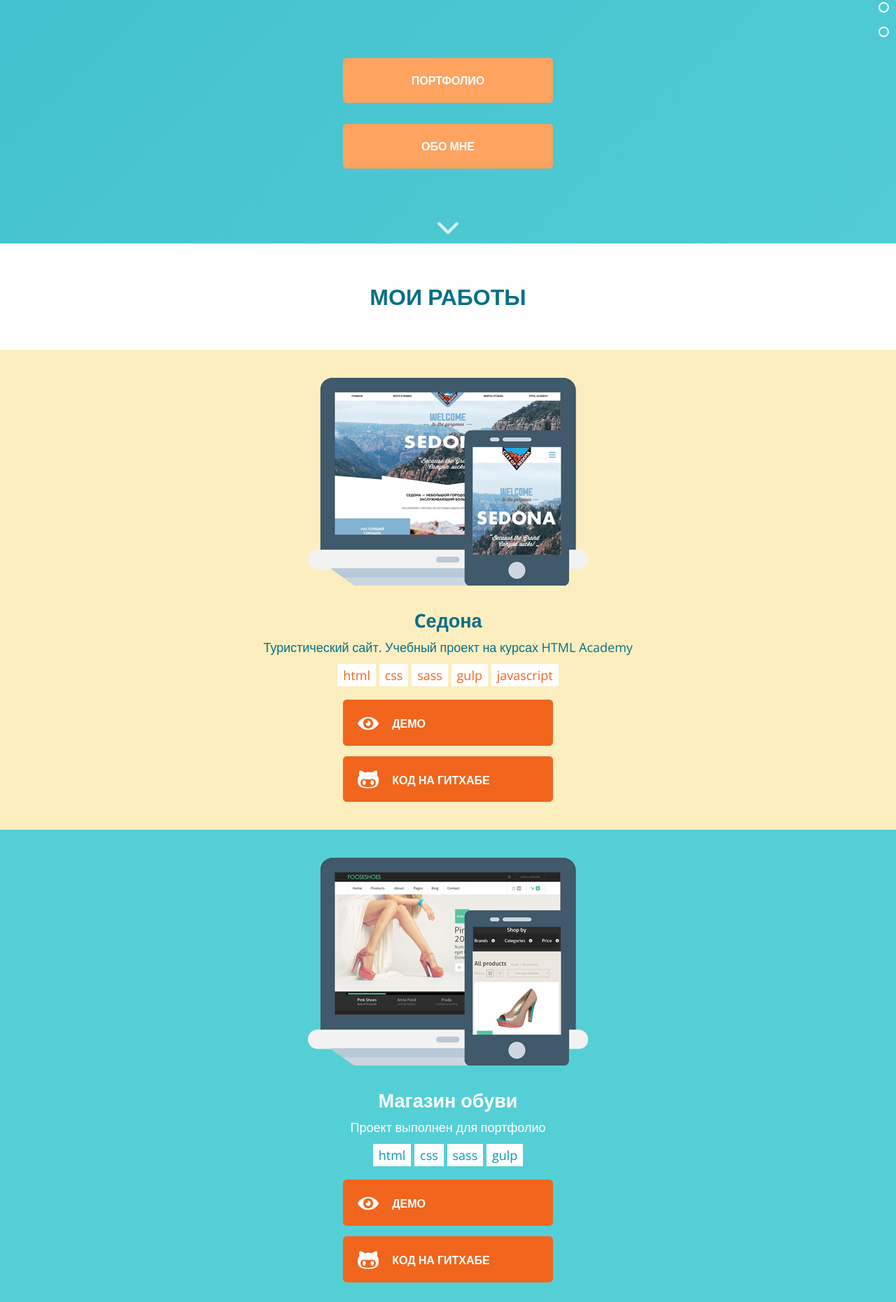
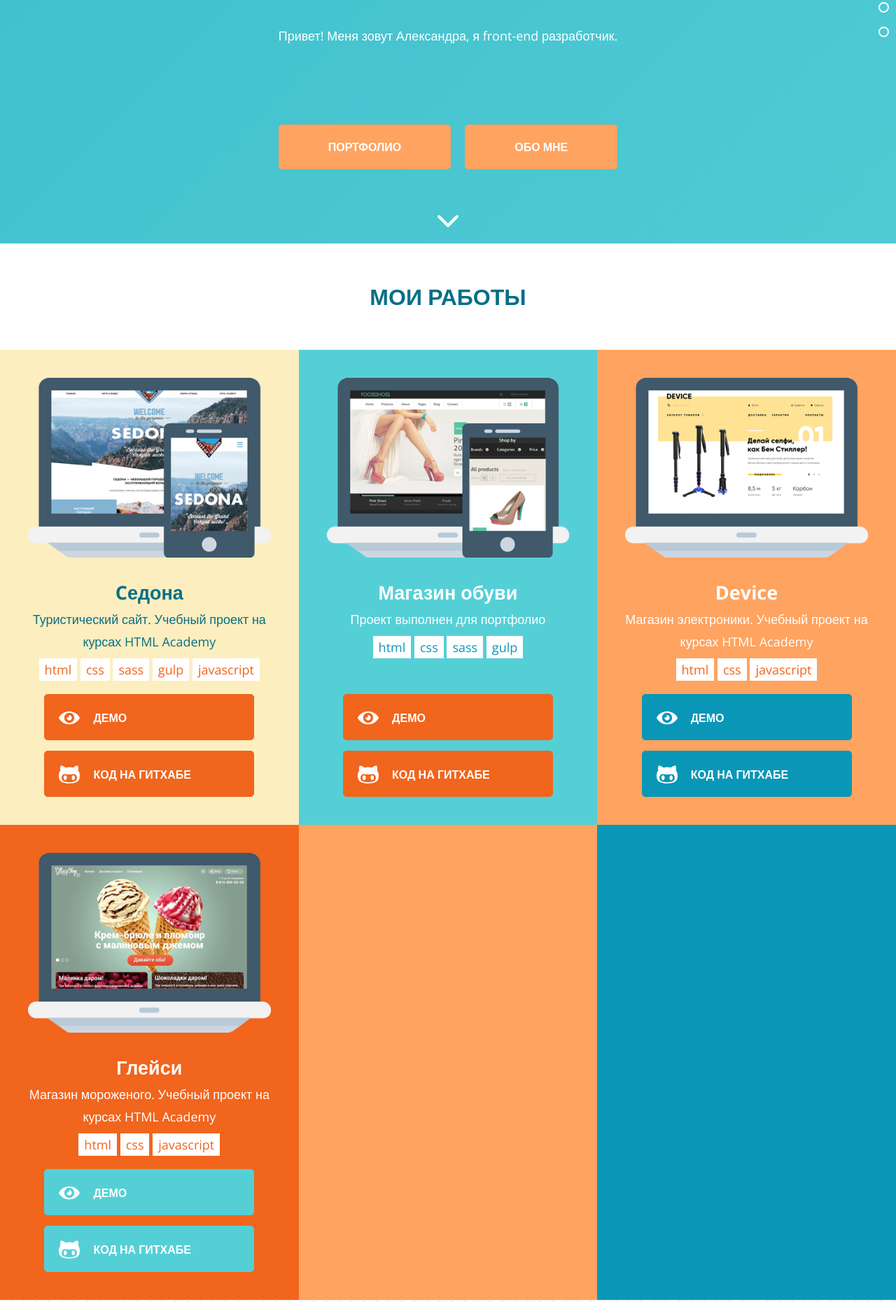
Before and after one commit to Giddy-Aunt/giddy-aunt.github.io, a website: page index.html in a window 1280 px wide. Shown: the part 452-2313 px from the top of the page at 70% size. Drawn offline with nearby package versions, Linux system fonts and the light colour scheme.

Commit message:
Адаптивность

```diff
--- a/index.html
+++ b/index.html
@@ -39,23 +39,24 @@
             <section id="portfolio" class="portfolio">
                 <h2 class="section-title section-title--portfolio">Мои работы</h2>
                 <ul class="portfolio__works-list">
-                    <li class="portfolio__item portfolio__item--sedona">
-                        <div class="portfolio__image">
+                    <li class="portfolio__item">
+                        <div class="work work--sedona">
+                        <div class="work__image">
                             <img src="img/preview-sedona.png" width="400" height="297">
                         </div>
 
-                        <div class="portfolio__caption">
+                        <div class="work__caption">
                             <h2>Cедона</h2>
                             <p>Туристический сайт. Учебный проект на курсах HTML Academy</p>
-                            <ul class="portfolio__technologies">
-                                <li class="portfolio__technologies-item">html</li>
-                                <li class="portfolio__technologies-item">css</li>
-                                <li class="portfolio__technologies-item">sass</li>
-                                <li class="portfolio__technologies-item">gulp</li>
-                                <li class="portfolio__technologies-item">javascript</li>
+                            <ul class="work__technologies">
+                                <li class="work__technologies-item">html</li>
+                                <li class="work__technologies-item">css</li>
+                                <li class="work__technologies-item">sass</li>
+                                <li class="work__technologies-item">gulp</li>
+                                <li class="work__technologies-item">javascript</li>
                             </ul>
                         </div>
-                        <div class="portfolio__links">
+                        <div class="work__links">
                             <a class="btn  btn--portfolio" href="https://giddy-aunt.github.io/sedona/">
                                 <svg  class="btn__icon" xmlns="http://www.w3.org/2000/svg" width="30" height="30"><use xmlns="http://www.w3.org/2000/svg" xlink:href="#icon-look"></use></svg>
                                 <span  class="btn__text">Демо</span>
@@ -65,22 +66,24 @@
                                 <span class="btn__text">Код на Гитхабе</span>
                             </a>
                         </div>
+                        </div>
                     </li>
-                    <li class="portfolio__item portfolio__item--fooseshoes">
-                        <div class="portfolio__image">
+                    <li class="portfolio__item">
+                        <div class="work  work--fooseshoes">
+                        <div class="work__image">
                             <img src="img/preview-fooseshoes.png" width="400" height="297">
                         </div>
-                        <div class="portfolio__caption">
+                        <div class="work__caption">
                             <h2>Магазин обуви</h2>
                             <p>Проект выполнен для портфолио</p>
-                            <ul class="portfolio__technologies">
-                                <li class="portfolio__technologies-item">html</li>
-                                <li class="portfolio__technologies-item">css</li>
-                                <li class="portfolio__technologies-item">sass</li>
-                                <li class="portfolio__technologies-item">gulp</li>
+                            <ul class="work__technologies">
+                                <li class="work__technologies-item">html</li>
+                                <li class="work__technologies-item">css</li>
+                                <li class="work__technologies-item">sass</li>
+                                <li class="work__technologies-item">gulp</li>
                             </ul>
                         </div>
-                        <div class="portfolio__links">
+                        <div class="work__links">
                             <a class="btn  btn--portfolio" href="https://giddy-aunt.github.io/FooseShoes/">
                                 <svg  class="btn__icon" xmlns="http://www.w3.org/2000/svg" width="30" height="30"><use xmlns="http://www.w3.org/2000/svg" xlink:href="#icon-look"></use></svg>
                                 <span  class="btn__text">Демо</span>
@@ -90,23 +93,25 @@
                                 <span class="btn__text" >Код на Гитхабе</span>
                             </a>
                         </div>
+                        </div>
                     </li>
 
-                    <li class="portfolio__item portfolio__item--device">
-                        <div class="portfolio__image">
+                    <li class="portfolio__item">
+                        <div class="work  work--device">
+                        <div class="work__image">
                             <img src="img/preview-device.png" width="400" height="297">
                         </div>
 
-                        <div class="portfolio__caption">
+                        <div class="work__caption">
                             <h2>Device</h2>
                             <p>Магазин электроники. Учебный проект на курсах HTML Academy</p>
-                            <ul class="portfolio__technologies">
-                                <li class="portfolio__technologies-item">html</li>
-                                <li class="portfolio__technologies-item">css</li>
-                                <li class="portfolio__technologies-item">javascript</li>
+                            <ul class="work__technologies">
+                                <li class="work__technologies-item">html</li>
+                                <li class="work__technologies-item">css</li>
+                                <li class="work__technologies-item">javascript</li>
                             </ul>
                         </div>
-                        <div class="portfolio__links">
+                        <div class="work__links">
                             <a class="btn btn--portfolio" href="https://giddy-aunt.github.io/177129-device">
                                 <svg  class="btn__icon" xmlns="http://www.w3.org/2000/svg" width="30" height="30"><use xmlns="http://www.w3.org/2000/svg" xlink:href="#icon-look"></use></svg>
                                 <span  class="btn__text">Демо</span>
@@ -116,22 +121,24 @@
                                     <span class="btn__text" >Код на Гитхабе</span>
                             </a>
                         </div>
+                        </div>
                     </li>
 
-                    <li class="portfolio__item portfolio__item--gllacy">
-                        <div class="portfolio__image">
+                    <li class="portfolio__item">
+                        <div class="work work--gllacy">
+                        <div class="work__image">
                             <img src="img/preview-gllacy.png" width="400" height="297">
                         </div>
-                        <div class="portfolio__caption">
+                        <div class="work__caption">
                             <h2>Глейси</h2>
                             <p>Магазин мороженого. Учебный проект на курсах HTML Academy</p>
-                            <ul class="portfolio__technologies">
-                                <li class="portfolio__technologies-item">html</li>
-                                <li class="portfolio__technologies-item">css</li>
-                                <li class="portfolio__technologies-item">javascript</li>
+                            <ul class="work__technologies">
+                                <li class="work__technologies-item">html</li>
+                                <li class="work__technologies-item">css</li>
+                                <li class="work__technologies-item">javascript</li>
                             </ul>
                         </div>
-                        <div class="portfolio__links">
+                        <div class="work__links">
                             <a class="btn btn--portfolio" href="http://giddy-aunt.github.io/gllacy">
                                 <svg  class="btn__icon" xmlns="http://www.w3.org/2000/svg" width="30" height="30"><use xmlns="http://www.w3.org/2000/svg" xlink:href="#icon-look"></use></svg>
                                 <span  class="btn__text">Демо</span>
@@ -141,11 +148,12 @@
                                     <span class="btn__text" >Код на Гитхабе</span>
                             </a>
                         </div>
+                        </div>
                     </li>
 
-
                     <li class="portfolio__item">
-
+                    </li>
+                    <li class="portfolio__item">
                     </li>
                     <li class="portfolio__item">
                     </li>
@@ -159,6 +167,7 @@
                 <div class="resume__links">
                     <a class="btn  btn--resume" href="https://rostov.hh.ru/resume/2052f656ff031a389a0039ed1f443059483851">Скачать резюме</a>
                 </div>
+                <div class = "resume__inner">
                 <div class="resume__about-me">
                     <h2 class="section-title section-title--resume">Обо мне</h2>
                     <div class="contacts">
@@ -181,7 +190,7 @@
                         <li class="certificate">
                             <a class="certificate__link" href="https://assets.htmlacademy.ru/certificates/intensive/30/177129.pdf">
                                 <div class="certificate__img-wrapper">
-                                    <img class="certificate__img" src="img/certificate-3.jpg" width="240" alt="Продвинутый HTML и&nbsp;CSS #9">
+                                    <img class="certificate__img" src="img/certificate-3.jpg" width="270" alt="Продвинутый HTML и&nbsp;CSS #9">
                                 </div>
                                 <div class="certificate__text">
                                     <span class="certificate__name">HTML&nbsp;Academy : Продвинутый&nbsp;HTML и&nbsp;CSS #9</span>
@@ -191,7 +200,7 @@
                         <li class="certificate">
                             <a class="certificate__link" href="https://assets.htmlacademy.ru/certificates/intensive/28/177129.pdf">
                                 <div class="certificate__img-wrapper">
-                                    <img class="certificate__img" src="img/certificate-2.jpg" width="240" alt="Базовый JavaScript #6">
+                                    <img class="certificate__img" src="img/certificate-2.jpg" width="270" alt="Базовый JavaScript #6">
                                 </div>
                                 <div class="certificate__text">
                                     <span class="certificate__name">HTML&nbsp;Academy : Базовый&nbsp;JavaScript #6</span>
@@ -201,7 +210,7 @@
                         <li class="certificate">
                             <a class="certificate__link" href="https://assets.htmlacademy.ru/certificates/intensive/22/177129.pdf">
                                 <div class="certificate__img-wrapper">
-                                    <img class="certificate__img" src="img/certificate-1.jpg" width="240" alt="Базовый HTML и&nbsp;CSS #13">
+                                    <img class="certificate__img" src="img/certificate-1.jpg" width="270" alt="Базовый HTML и&nbsp;CSS #13">
                                 </div>
                                 <div class="certificate__text">
                                     <span class="certificate__name">HTML&nbsp;Academy : Базовый&nbsp;HTML и&nbsp;CSS #13</span>
@@ -255,6 +264,7 @@
                         </li>
                     </ul>
                 </div>
+            </div>
             </section>
         </main>
         <footer class="page-footer">
--- a/sass/blocks/first-screen.scss
+++ b/sass/blocks/first-screen.scss
@@ -27,8 +27,7 @@
 }
 
 .intro__photo {
-  width: 200px;
-  height: 200px;
+  @include size(200px);
   margin: 0 auto;
 
   border-radius: 50%;
@@ -39,3 +38,23 @@
 .intro__btns {
   text-align: center;
 }
+
+@media #{$tablet-widths} {
+  .intro__photo {
+    @include size(300px);
+  }
+
+  .intro__btns {
+    display: flex;
+    flex-direction: row;
+
+    & .btn {
+      flex-grow: 1;
+      max-width: 300px;
+      &:first-child {
+        margin-right: 20px;
+      }
+    }
+
+  }
+}
--- a/sass/blocks/portfolio.scss
+++ b/sass/blocks/portfolio.scss
@@ -1,10 +1,9 @@
 .portfolio {
-  min-height: 100vh;
+  //min-height: 100vh;
 }
 
 .portfolio__works-list {
   @include list-reset;
-  min-height: calc(100vh - 24px);
 
   & a {
     color: inherit;
@@ -13,7 +12,6 @@
 
 .portfolio__item {
   position: relative;
-  padding: 40px;
   color: white;
 
   &:nth-child(8n+1),
@@ -24,10 +22,6 @@
       color: $text-color;
       border-color: $text-color;
       @include colorchange($text-color, transparent, $contrast, white, $contrast-lighter, white);
-
-      /*& .btn__icon {
-        fill: $text-color;
-      }*/
     }
 
   }
@@ -36,7 +30,7 @@
   &:nth-child(8n+8) {
     background-color: $prime-lighter;
 
-    & .portfolio__technologies-item {
+    & .work__technologies-item {
       color: $prime;
     }
 
@@ -65,7 +59,7 @@
   &:nth-child(8n+6) {
     background-color: $prime;
 
-    & .portfolio__technologies-item {
+    & .work__technologies-item {
       color: $prime;
     }
 
@@ -85,19 +79,41 @@
 
 }
 
-.portfolio__technologies {
-  @include list-reset;
+
+@media #{$tablet-widths} {
+  .portfolio__works-list {
+    display: flex;
+    flex-direction: row;
+    flex-wrap: wrap;
+  }
+
+  .portfolio__item {
+    width: 50%;
+    display: flex;
+    flex-direction: row;
+    align-items: stretch;
+  }
+
+  .work {
+    display: flex;
+    flex-direction: column;
+    justify-content: flex-start;
+    align-items: stretch;
+  }
+
+  .work__links {
+    margin-top: auto;
+  }
 }
 
-.portfolio__technologies-item {
-  display: inline-block;
-  margin: 4px 0;
-  background-color: white;
-  padding: 0 8px;
-  color: $contrast;
+@media #{$desktop-widths} {
+  .portfolio__item {
+    width: 33.33%;
+  }
 }
 
-.portfolio__link {
-
-
+@media #{$larger-widths} {
+  .portfolio__item {
+    width: 25%;
+  }
 }
--- a/sass/blocks/progress-bar.scss
+++ b/sass/blocks/progress-bar.scss
@@ -47,7 +47,7 @@
   position: absolute;
   display: block;
   right: 0;
-  top: -43px;
+  top: -40px;
   padding: 0 4px;
   min-width: 44px;
   color: white;
@@ -61,7 +61,7 @@
   &::after {
     content: "";
     position: absolute;
-    bottom: -19px;
+    bottom: -18px;
     left: 12px;
 
     @include triangle(down, 10px, $text-color);
--- /dev/null
+++ b/sass/blocks/work.scss
@@ -0,0 +1,78 @@
+.work {
+padding: 40px;
+}
+
+.work__technologies {
+  @include list-reset;
+}
+
+.work__technologies-item {
+  display: inline-block;
+  margin: 4px 0;
+  background-color: white;
+  padding: 0 8px;
+  color: $contrast;
+}
+
+@media #{$tablet-widths} and (hover: hover) {
+
+  .work__links {
+    position: absolute;
+    left: 0;
+    right: 0;
+    top: calc(50% - 66px - 15px);
+    opacity: 0;
+    transition: opacity 0.5s;
+  }
+
+    .work__caption,
+    .work__image {
+      transition: opacity 0.5s;
+    }
+
+  /*.btn--portfolio {
+    width: 100px;
+    min-width: 100px;
+    height: 100px;
+    padding: 5px;
+    margin: 0;
+    border-radius: 0;
+    position: absolute !important;
+    border: 4px solid white;
+
+    &:first-child {
+      top: -4px;
+      left: -4px;
+    }
+
+    &:last-child {
+      right: -4px;
+      bottom: -4px;
+    }
+
+    & span,
+    & svg {
+     display: block;
+     transform: rotate(45deg);
+    }
+  }
+*/
+  .work {
+
+    &:hover {
+      .work__links {
+        opacity: 1;
+        /*width: 200px;
+        height: 200px;
+        border: 4px solid white;
+        margin: auto;
+        transform: rotate3d(0,0,1,-45deg) scale3d(1,1,1);*/
+        }
+
+      .work__caption,
+      .work__image {
+        opacity: 0;
+      }
+    }
+  }
+}
--- a/sass/mixins.scss
+++ b/sass/mixins.scss
@@ -22,13 +22,12 @@
 
 @mixin container {
   min-width: 320px;
-  max-width: 600px;
   width: auto;
   margin: 0 auto;
   padding: 0 20px;
 
   @media #{$desktop-widths} {
-  max-width: $desktop-width;
+  max-width: $larger-width;
   margin: 0 auto;
   }
 }
--- a/sass/style.scss
+++ b/sass/style.scss
@@ -9,5 +9,6 @@
 @import "blocks/first-screen.scss";
 @import "blocks/progress-bar.scss";
 @import "blocks/portfolio.scss";
+@import "blocks/work.scss";
 @import "blocks/resume.scss";
 @import "blocks/navigation.scss";
--- a/sass/variables.scss
+++ b/sass/variables.scss
@@ -20,8 +20,10 @@ $font-size-bold: 18px;
 $font-size-huge: 30px;
 
 $mobile-width: 320px;
-$tablet-width: 768px;
-$desktop-width: 1200px;
+$tablet-width: 600px;
+$desktop-width: 900px;
+$larger-width: 1300px;
 $tablet-widths: "(min-width: #{$tablet-width})";
 $desktop-widths: "(min-width: #{$desktop-width})";
+$larger-widths: "(min-width: #{$larger-width})";
 $mobile-only: "(max-width: #{$tablet-width - 1px})";
```
Also changed, not shown: sass/blocks/resume.scss (+46 -7 lines), css/style.css, css/style.min.css.
